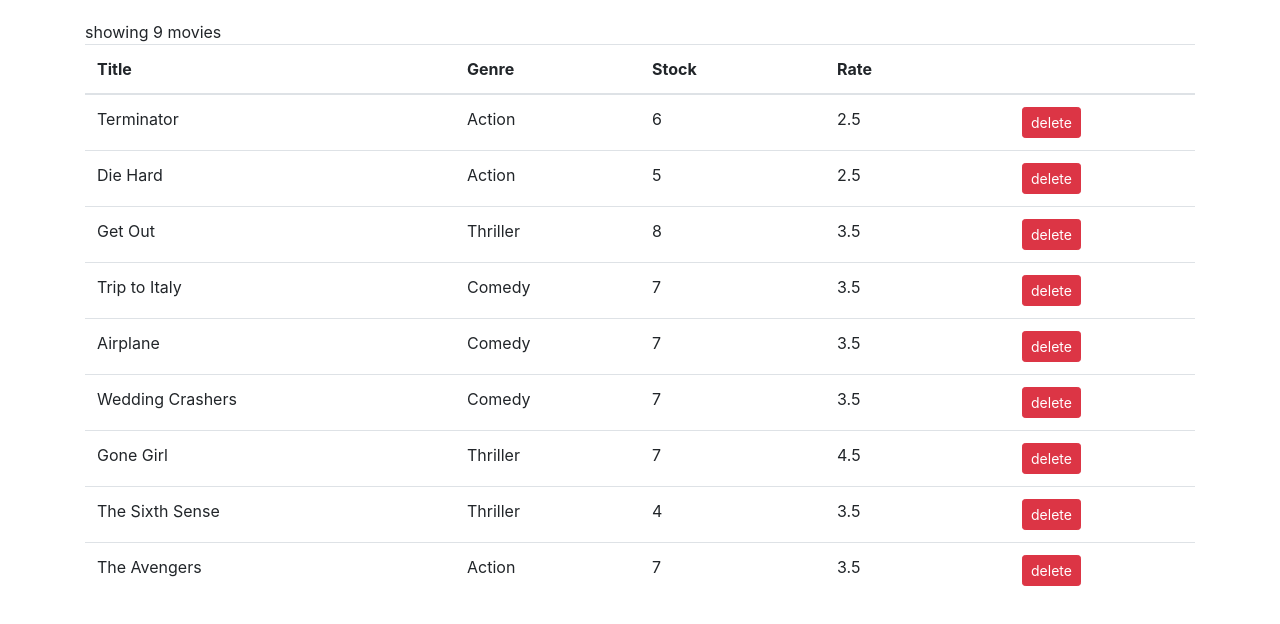
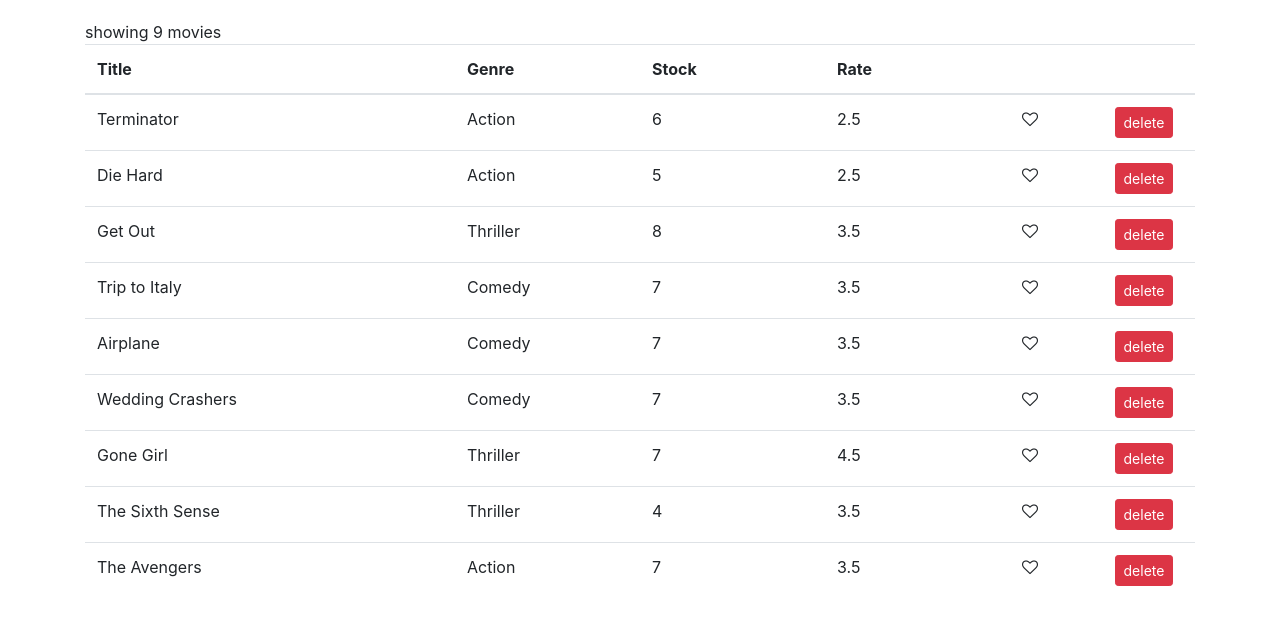
Before and after one commit to SnowGojira/vidly, a React (Create React App) app: page / in a window 1280 px wide. Shown: the top 624 px of the page. Built offline with nearby package versions, Linux system fonts and the light colour scheme.

Commit message:
先把heart的样式做出来

```diff
--- /dev/null
+++ b/src/components/heart.jsx
@@ -0,0 +1,22 @@
+import React, { Component } from "react";
+
+class Heart extends Component {
+  state = {
+    isSelected: false,
+  };
+  render() {
+    return <i onClick={this.handleToggle} className={this.getHeartClass()}></i>;
+  }
+  handleToggle = () => {
+    let state = !this.state.isSelected;
+    console.log(state);
+    this.setState({ isSelected: state });
+  };
+
+  getHeartClass() {
+    let className = "fa fa-heart";
+    return this.state.isSelected ? className : className + "-o";
+  }
+}
+
+export default Heart;
--- a/src/components/movies.jsx
+++ b/src/components/movies.jsx
@@ -1,5 +1,6 @@
 import React, { Component } from "react";
 import { getMovies } from "../services/fakeMovieService";
+import Heart from "../components/heart";
 
 class Movies extends Component {
   state = {
@@ -10,10 +11,13 @@
     // console.log(movie);
     return (
       <tr key={movie._id}>
-        <td className="col-md-4 themed-grid-col">{movie.title}</td>
+        <td className="col-md-3 themed-grid-col">{movie.title}</td>
         <td className="col-md-2 themed-grid-col">{movie.genre.name}</td>
         <td className="col-md-2 themed-grid-col">{movie.numberInStock}</td>
         <td className="col-md-2 themed-grid-col">{movie.dailyRentalRate}</td>
+        <td className="col-md-1">
+          <Heart />
+        </td>
         <td className="col-md-2 themed-grid-col">
           <button
             className="btn btn-danger btn-sm"
@@ -41,7 +45,8 @@
                 <th className="col-md-2">Genre</th>
                 <th className="col-md-2">Stock</th>
                 <th className="col-md-2">Rate</th>
-                <th></th>
+                <th className="col-md-1"></th>
+                <th className="col-md-2"></th>
               </tr>
             </thead>
             <tbody>
```
